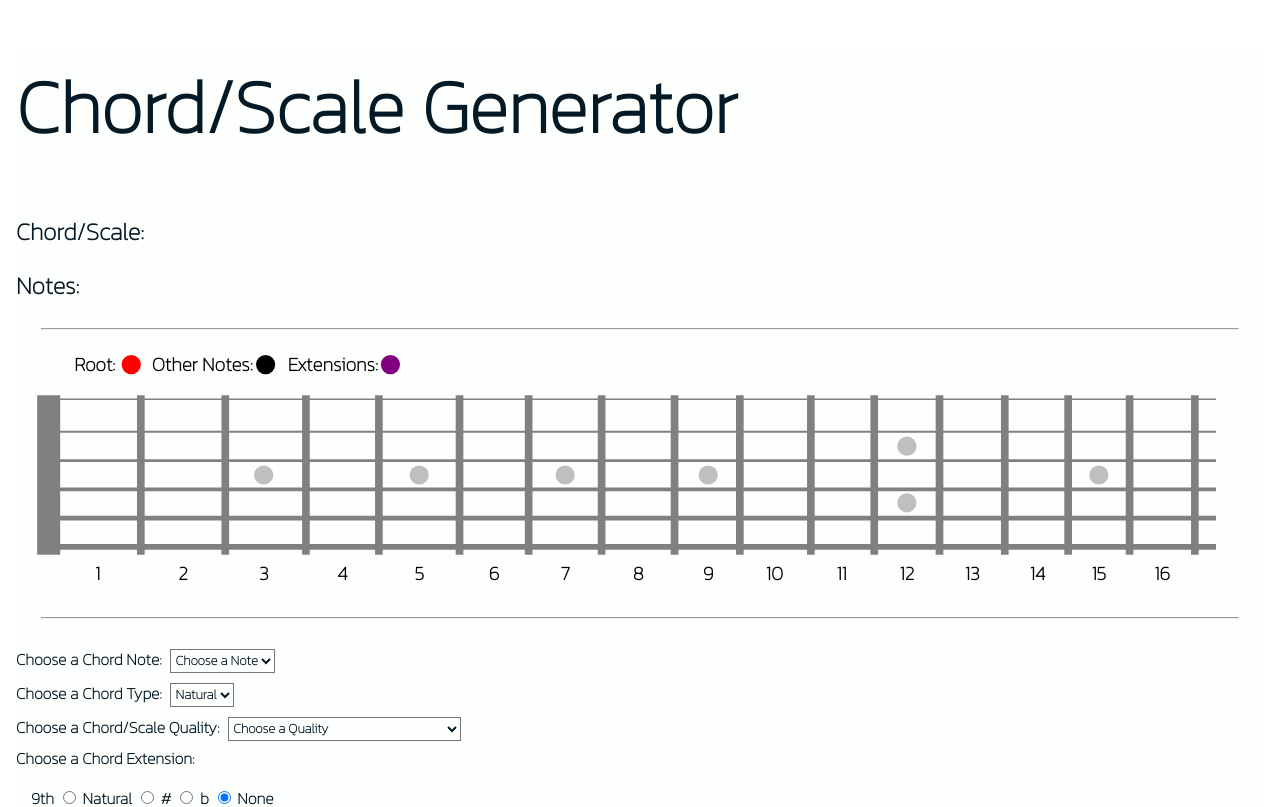
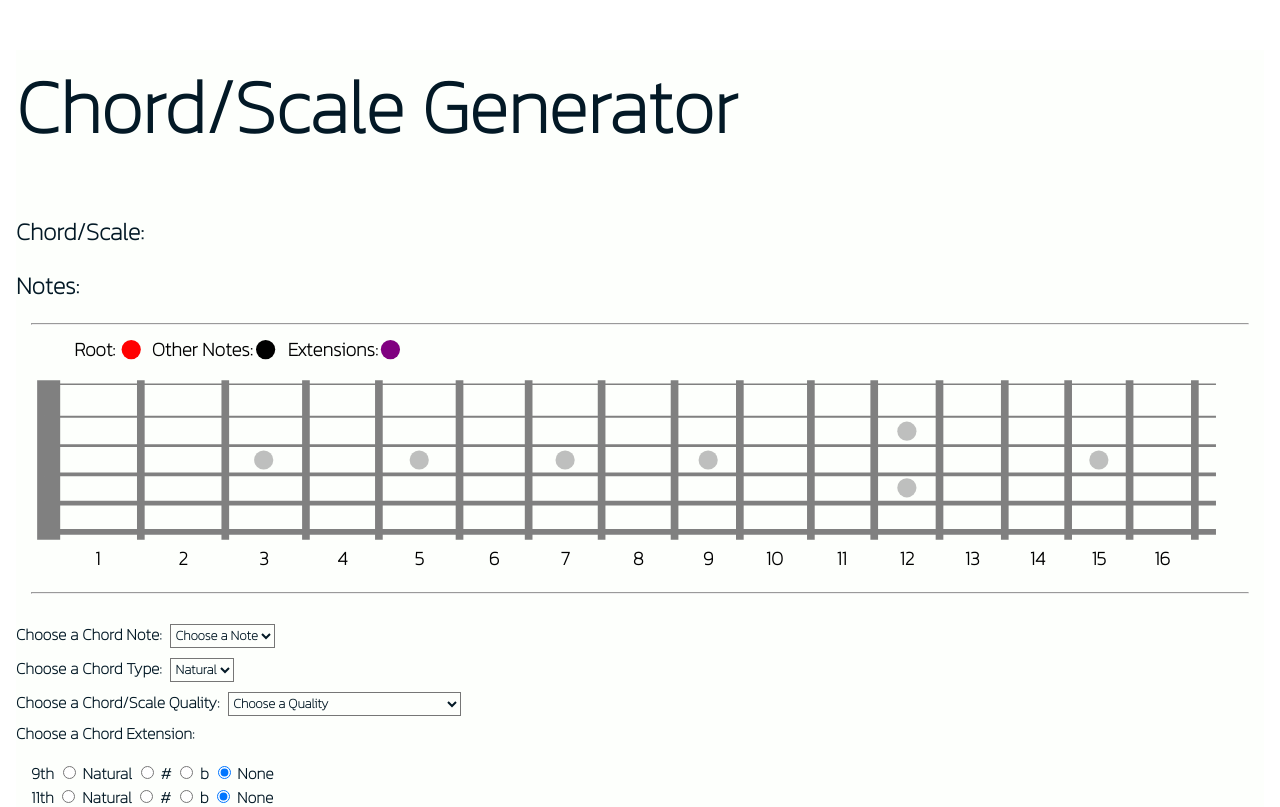
Before and after one commit to MarlonChance/ChordScaleGenerator, a SvelteKit app: page / in a window 1280 px wide. Shown: the top 807 px of the page. Built offline with nearby package versions, Linux system fonts and the light colour scheme.

Commit message:
visual update

```diff
--- a/src/routes/+page.svelte
+++ b/src/routes/+page.svelte
@@ -836,7 +836,7 @@
         font-weight: bolder;
     }
     hr{
-        margin: 25px;
+        margin: 15px;
     }
     table{
         border: 1px solid #9DBEBB;
```
